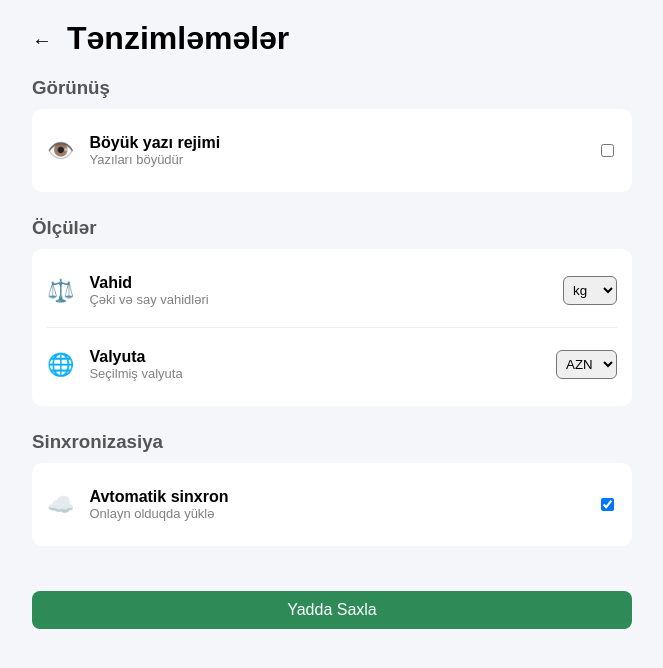
After one commit to mammadlicavid/Farm-Inventory-Manager, a Django app: page /settings/ in a window 1280 px wide. The commit adds this page. Shown: the top 668 px of the page, without its empty margins (308-971 px from the left). Run offline with Django 5.2, Linux system fonts and the light colour scheme; the visitor is signed in with stand-in values (Sample User, id 1).

Commit message:
Add settings tab with partial CSS design

```diff
--- /dev/null
+++ b/frontend/templates/settings_app/settings_app.html
@@ -0,0 +1,211 @@
+{% load static %}
+<!DOCTYPE html>
+<html lang="az">
+<head>
+    <meta charset="UTF-8">
+    <title>Tənzimləmələr</title>
+    <meta name="viewport" content="width=device-width, initial-scale=1.0">
+
+    <style>
+        body {
+            font-family: Arial, sans-serif;
+            background-color: #f5f6fa;
+            margin: 0;
+            padding: 0;
+        }
+
+        .settings-container {
+            max-width: 600px;
+            margin: auto;
+            padding: 20px;
+        }
+
+        .settings-header {
+            display: flex;
+            align-items: center;
+            margin-bottom: 20px;
+        }
+
+        .back-btn {
+            text-decoration: none;
+            font-size: 20px;
+            margin-right: 15px;
+            color: black;
+        }
+
+        h1 {
+            margin: 0;
+        }
+
+        .settings-section {
+            margin-bottom: 25px;
+        }
+
+        .settings-section h3 {
+            margin-bottom: 10px;
+            color: #555;
+        }
+
+        .settings-card {
+            background: white;
+            border-radius: 10px;
+            padding: 15px;
+        }
+
+        .settings-row {
+            display: flex;
+            justify-content: space-between;
+            align-items: center;
+            padding: 10px 0;
+        }
+
+        .left {
+            display: flex;
+            align-items: center;
+        }
+
+        .icon {
+            font-size: 22px;
+            margin-right: 15px;
+        }
+
+        .title {
+            font-weight: bold;
+        }
+
+        .subtitle {
+            font-size: 13px;
+            color: gray;
+        }
+
+        .divider {
+            height: 1px;
+            background: #eee;
+            margin: 10px 0;
+        }
+
+        select {
+            padding: 5px;
+            border-radius: 6px;
+        }
+
+        .save-btn {
+            margin-top: 20px;
+            width: 100%;
+            padding: 10px;
+            background-color: #2e8b57;
+            border: none;
+            border-radius: 8px;
+            color: white;
+            font-size: 16px;
+            cursor: pointer;
+        }
+
+        .save-btn:hover {
+            background-color: #256d46;
+        }
+    </style>
+</head>
+<body>
+
+<div class="settings-container">
+
+    <div class="settings-header">
+        <a href="{% url 'dashboard' %}" class="back-btn">←</a>
+        <h1>Tənzimləmələr</h1>
+    </div>
+
+    <form method="POST">
+        {% csrf_token %}
+
+        <!-- SECTION: GÖRÜNÜŞ -->
+        <div class="settings-section">
+            <h3>Görünüş</h3>
+
+            <div class="settings-card">
+                <div class="settings-row">
+                    <div class="left">
+                        <div class="icon">👁️</div>
+                        <div>
+                            <div class="title">Böyük yazı rejimi</div>
+                            <div class="subtitle">Yazıları böyüdür</div>
+                        </div>
+                    </div>
+
+                    <input type="checkbox" name="big_text"
+                        {% if settings.big_text %}checked{% endif %}>
+                </div>
+            </div>
+        </div>
+
+        <!-- SECTION: ÖLÇÜLƏR -->
+        <div class="settings-section">
+            <h3>Ölçülər</h3>
+
+            <div class="settings-card">
+
+                <div class="settings-row">
+                    <div class="left">
+                        <div class="icon">⚖️</div>
+                        <div>
+                            <div class="title">Vahid</div>
+                            <div class="subtitle">Çəki və say vahidləri</div>
+                        </div>
+                    </div>
+
+                    <select name="unit">
+                        <option value="kg" {% if settings.unit == "kg" %}selected{% endif %}>kg</option>
+                        <option value="litr" {% if settings.unit == "litr" %}selected{% endif %}>litr</option>
+                        <option value="bas" {% if settings.unit == "bas" %}selected{% endif %}>baş</option>
+                    </select>
+                </div>
+
+                <div class="divider"></div>
+
+                <div class="settings-row">
+                    <div class="left">
+                        <div class="icon">🌐</div>
+                        <div>
+                            <div class="title">Valyuta</div>
+                            <div class="subtitle">Seçilmiş valyuta</div>
+                        </div>
+                    </div>
+
+                    <select name="currency">
+                        <option value="AZN" {% if settings.currency == "AZN" %}selected{% endif %}>AZN</option>
+                        <option value="USD" {% if settings.currency == "USD" %}selected{% endif %}>USD</option>
+                        <option value="EUR" {% if settings.currency == "EUR" %}selected{% endif %}>EUR</option>
+                    </select>
+                </div>
+
+            </div>
+        </div>
+
+        <!-- SECTION: SİNXRONİZASİYA -->
+        <div class="settings-section">
+            <h3>Sinxronizasiya</h3>
+
+            <div class="settings-card">
+                <div class="settings-row">
+                    <div class="left">
+                        <div class="icon">☁️</div>
+                        <div>
+                            <div class="title">Avtomatik sinxron</div>
+                            <div class="subtitle">Onlayn olduqda yüklə</div>
+                        </div>
+                    </div>
+
+                    <input type="checkbox" name="auto_sync"
+                        {% if settings.auto_sync %}checked{% endif %}>
+                </div>
+            </div>
+        </div>
+
+        <button type="submit" class="save-btn">Yadda Saxla</button>
+
+    </form>
+
+</div>
+
+</body>
+</html>
```
Also changed, not shown: frontend/static/css/style.css (+143 -0 lines), frontend/templates/dashboard/index.html (+11 -3 lines), frontend/templates/settings_app/units.html (added, +20 -0 lines).
